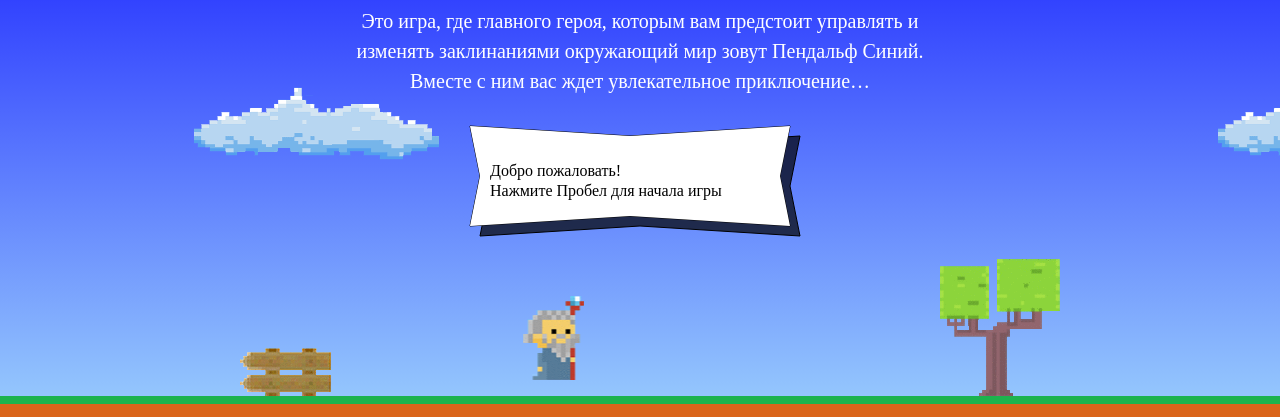
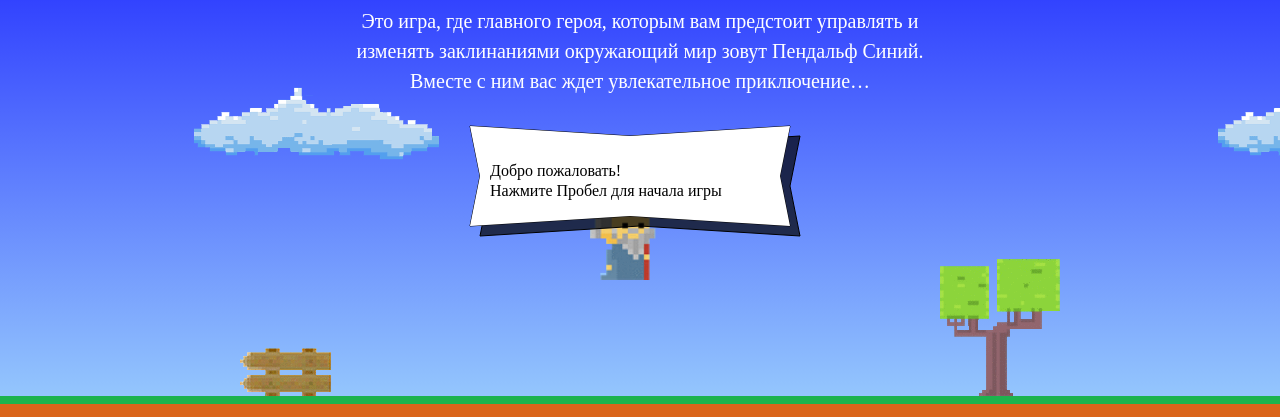
Before and after one commit to Kindro5654/107946-code-and-magick-18, a website: page index.html in a window 1280 px wide. Shown: the part 203-620 px from the top of the page. Drawn offline with Linux system fonts and the light colour scheme; a web font is replaced by a local one.

Commit message:
Change code again, now it works

```diff
--- a/index.html
+++ b/index.html
@@ -182,15 +182,20 @@
 </template>
 <script>
   var fireballSize = 22;
-  var getFireballSpeed = function(left) {
-    if (left) {
-      return left ? 5 : 2;
-    }
+  var getFireballSpeed = function (left) {
+     return left ? 5 : 2;
+    };
   var wizardSpeed = 3;
-  var wizardWidth  = 70;
-  var getWizardHeight = 1,337 * wizardWidth;
-  var getWizardX = function(width) {}
-  var getWizardY = function(height) {}
+  var wizardWidth = 70;
+  var getWizardHeight = function (width, height) {
+    return 1.337 * wizardWidth;
+  };
+  var getWizardX = function (width) {
+    return 300;
+  };
+  var getWizardY = function (height) {
+    return  90;
+  };
 </script>
 <script src="js/game.js"></script>
 </html>
```
